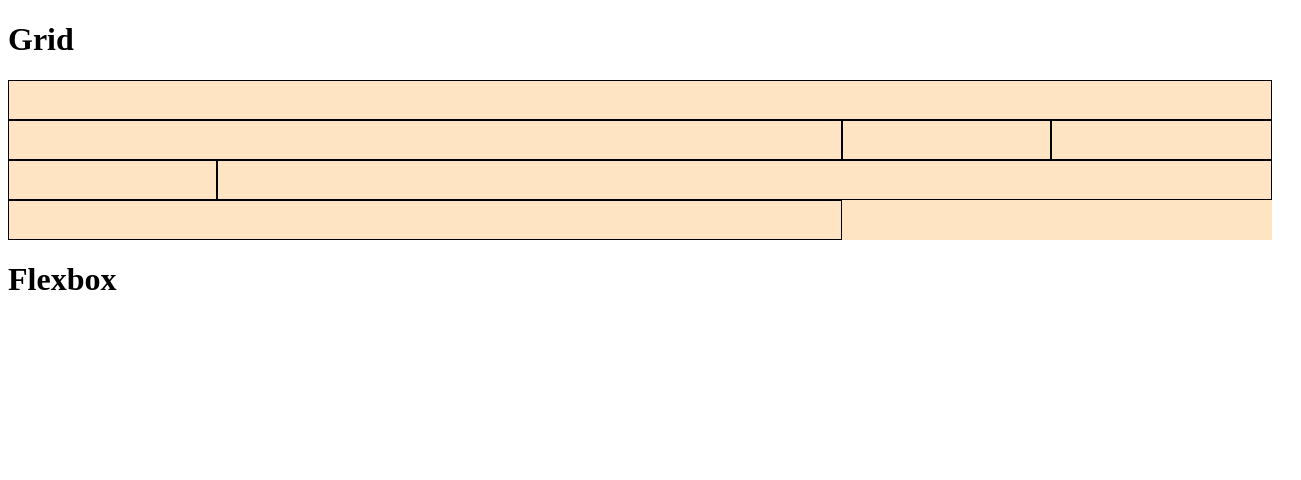
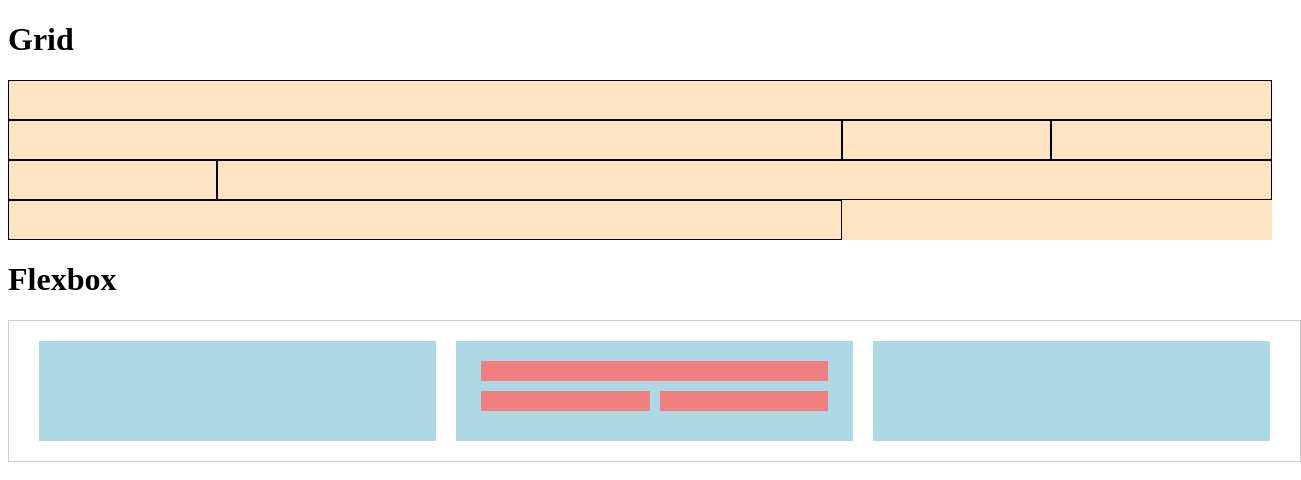
Before and after one commit to ert8jlup/tarea3, a plain HTML site: page index.html in a window 1280 px wide. Shown: the whole page, 1301 px wide, since content can reach past the window. Drawn offline with Linux system fonts and the light colour scheme.

Commit message:
estilo.css

```diff
--- a/estilo.css
+++ b/estilo.css
@@ -45,3 +45,30 @@
     border: 1px solid black;
     padding: 10px;
 }
+.contenedor {
+    display: flex;
+    justify-content: space-between;
+    width: 99%;
+    margin: 0 auto;
+    padding: 20px;
+    border: 1px solid #ccc;
+}
+
+.caja {
+    flex: 1;
+    background-color: lightblue;
+    padding: 20px;
+    margin: 0 10px;
+}
+
+.fila {
+    display: flex;
+    margin-bottom: 10px;
+}
+
+.subcaja {
+    flex: 1;
+    background-color: lightcoral;
+    padding: 10px;
+    margin: 0 5px;
+}
```
